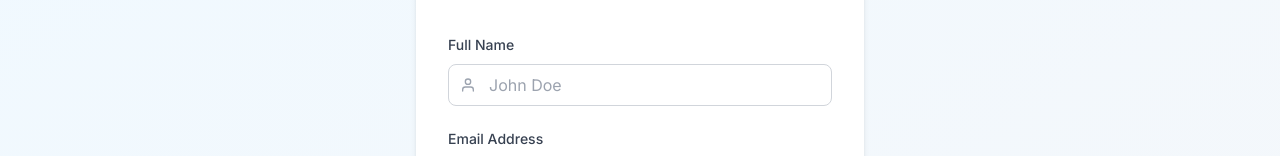
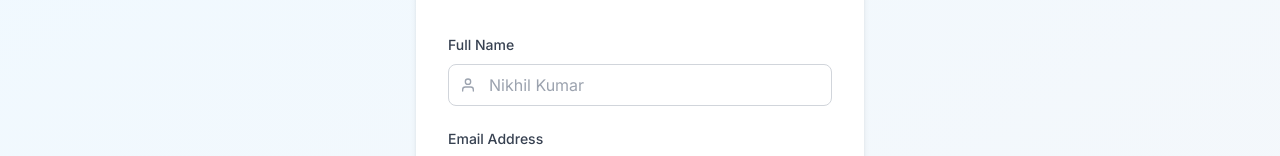
Before and after one commit to nk10nikhil/networkup-chatapp, a Next.js app: page /register in a window 1280 px wide. Shown: the part 192-348 px from the top of the page. Built offline with nearby package versions, Linux system fonts and the light colour scheme; no server answers.

Commit message:
register page fix

```diff
--- a/src/components/auth/RegisterForm.tsx
+++ b/src/components/auth/RegisterForm.tsx
@@ -100,7 +100,7 @@ export default function RegisterForm() {
                             type="text"
                             {...register('name')}
                             className="w-full pl-10 pr-3 py-2 border border-gray-300 dark:border-gray-600 rounded-lg bg-white dark:bg-gray-700 text-gray-900 dark:text-white focus:outline-none focus:ring-2 focus:ring-primary-500"
-                            placeholder="John Doe"
+                            placeholder="Nikhil Kumar"
                         />
                     </div>
                     {errors.name && (
```
